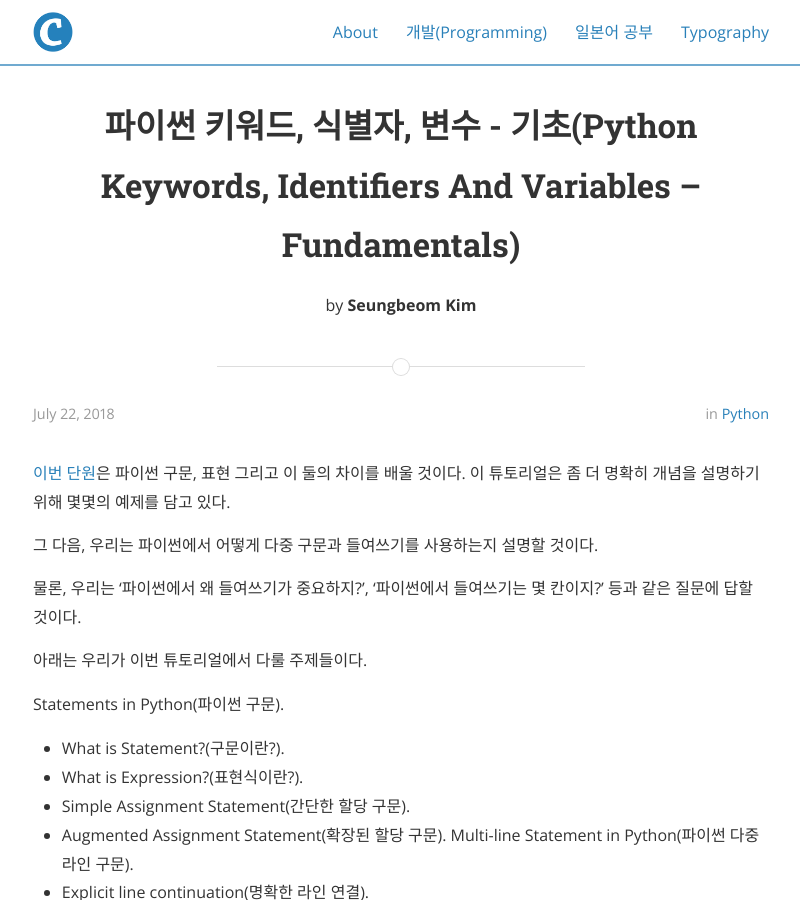
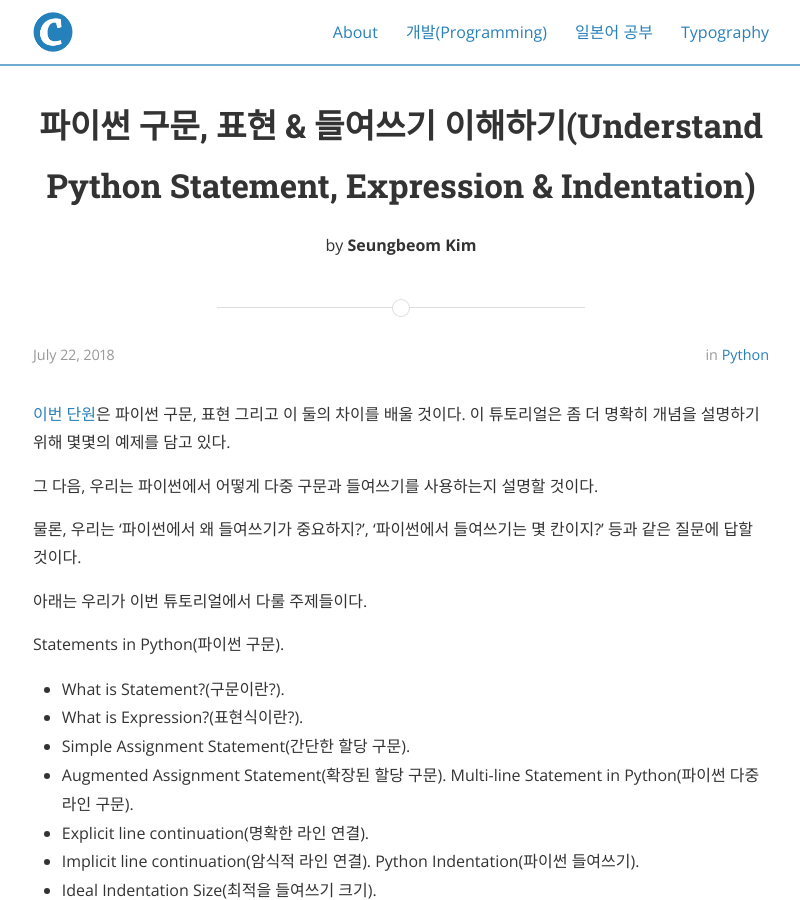
Before and after one commit to myksb1223/myksb1223.github.io, a Jekyll site: the page built from _posts/2018-07-22-Understand-Python-Statement-Expression-Indentation.md, in a window 1280 px wide and 900 px high. Shown: the whole window, without its empty margins (239-1039 px from the left). Built offline with Jekyll 4.4.1, drawn with Linux system fonts in a browser that asks for light colours; nearby versions of some CDN libraries; Markdown is read by kramdown in place of the engine named in the settings; comment, search, counter and statistics services are not loaded.

Commit message:
Change post

```diff
--- a/_posts/2018-07-22-Understand-Python-Statement-Expression-Indentation.md
+++ b/_posts/2018-07-22-Understand-Python-Statement-Expression-Indentation.md
@@ -1,6 +1,6 @@
 ---
 layout: post
-title:  "파이썬 키워드, 식별자, 변수 - 기초(Python Keywords, Identifiers And Variables – Fundamentals)"
+title:  "파이썬 구문, 표현 & 들여쓰기 이해하기(Understand Python Statement, Expression & Indentation)"
 date:   2018-07-22 21:05:00
 author: Seungbeom Kim
 categories: python
```
